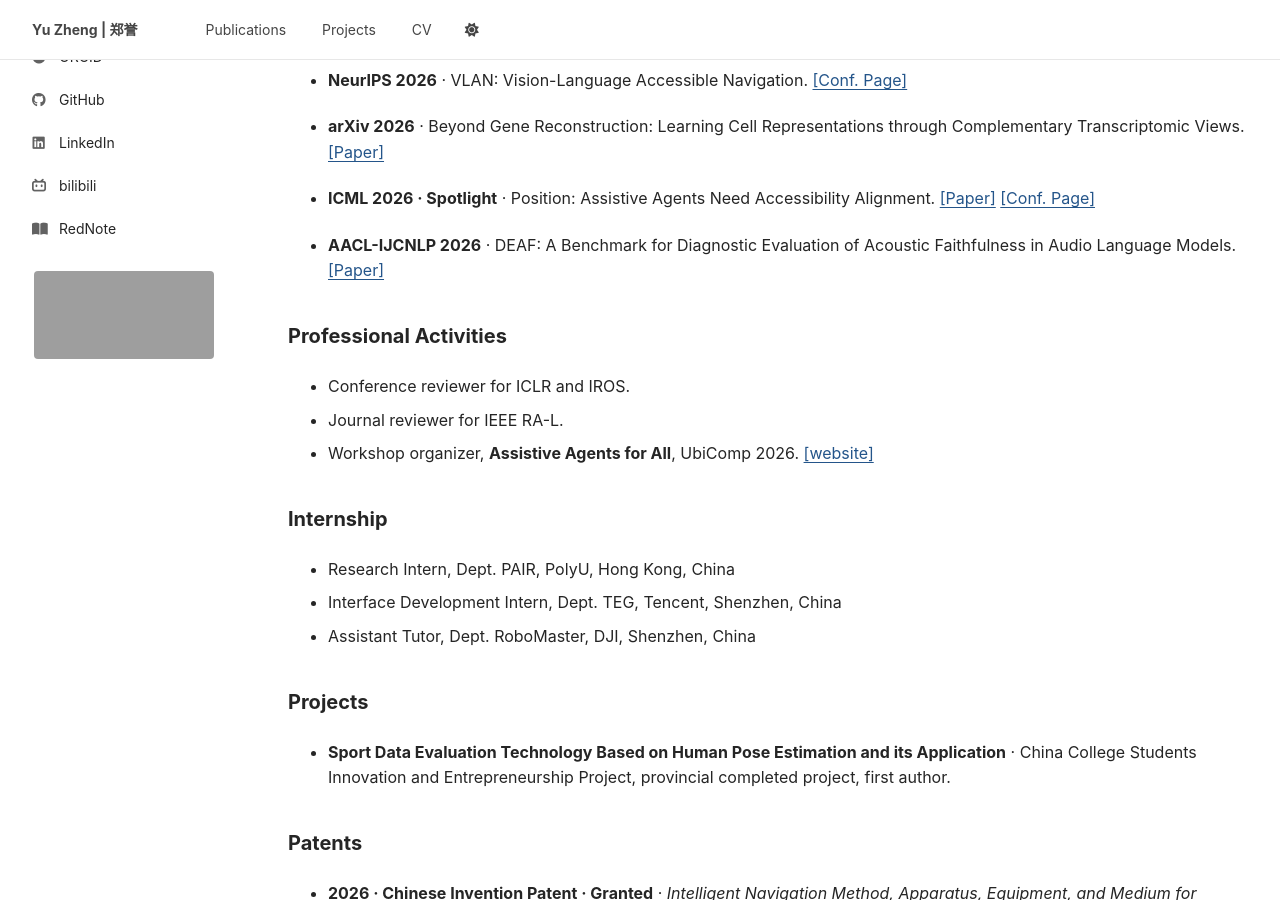
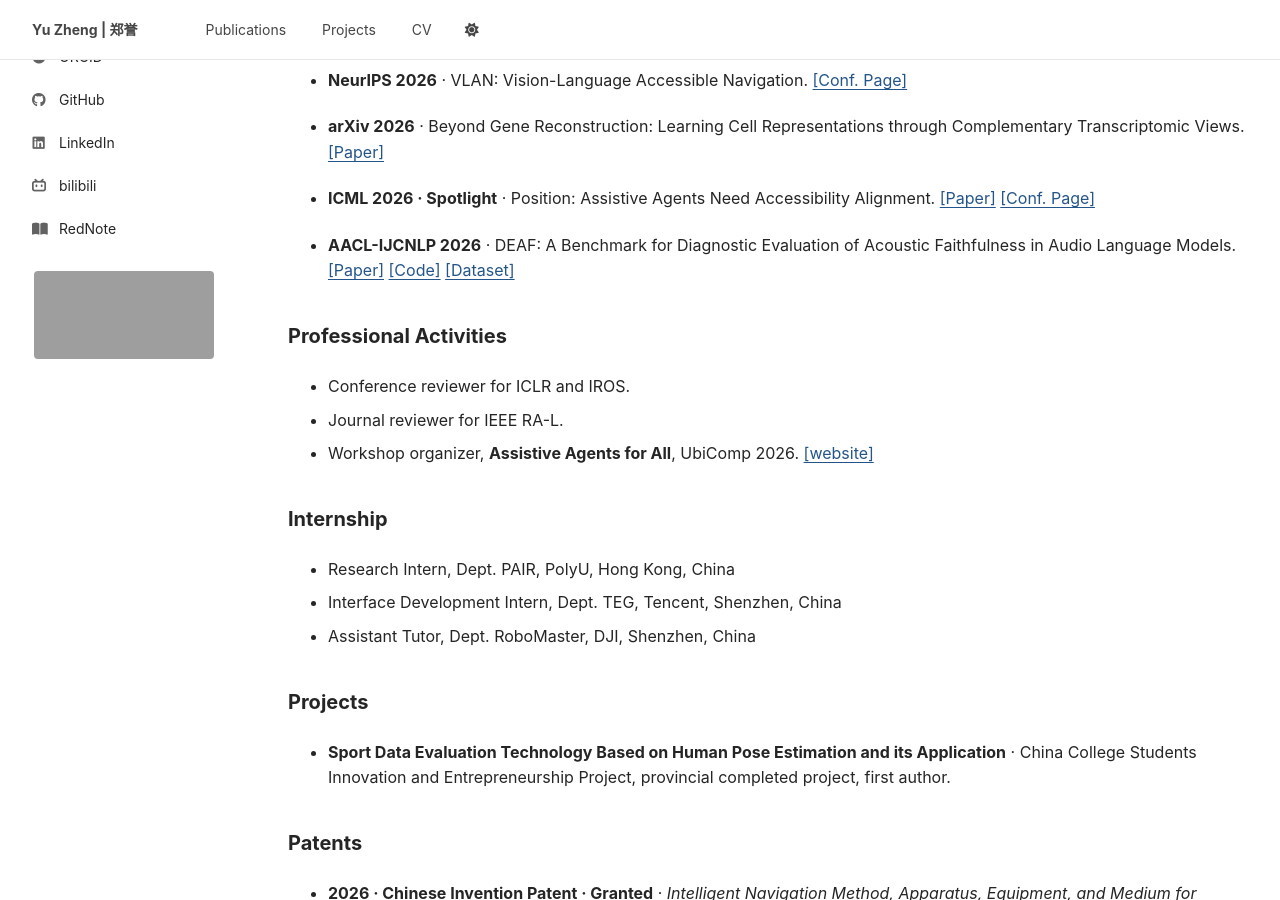
Before and after one commit to FaterYU/FaterYU.github.io, a Jekyll site: the page built from _pages/cv.md, in a window 1280 px wide and 900 px high, scrolled down 507 px. Built offline with Jekyll 4.4.1, drawn with Linux system fonts in a browser that asks for light colours; some web fonts are replaced; grey boxes are pictures that could not be loaded.

Commit message:
Add DEAF code and dataset links

```diff
--- a/_data/profile.yml
+++ b/_data/profile.yml
@@ -143,6 +143,10 @@ publications:
     links:
       - label: "Paper"
         url: "https://arxiv.org/abs/2603.18048"
+      - label: "Code"
+        url: "https://github.com/kikixiong/deaf"
+      - label: "Dataset"
+        url: "https://huggingface.co/datasets/Wonder239/DEAF"
   - venue: "arXiv 2025"
     sort_month: "2025-12"
     title: "OccSTeP: Benchmarking 4D Occupancy Spatio-Temporal Persistence"
```
